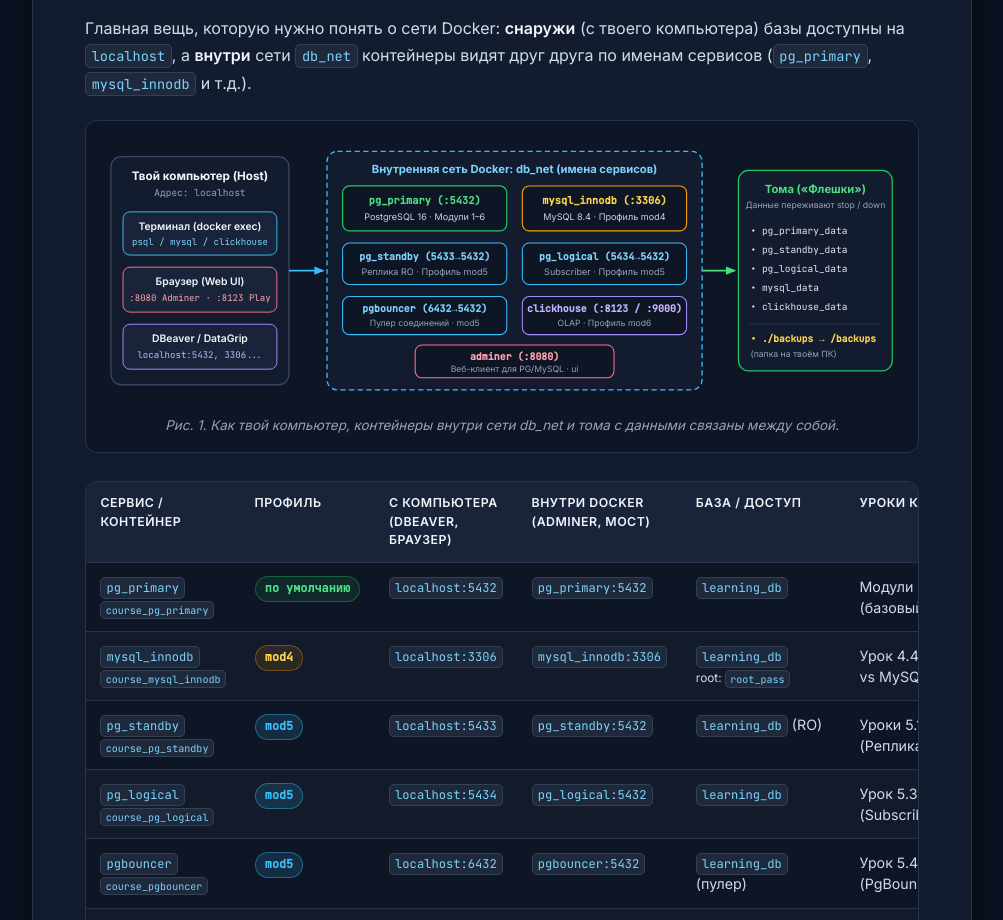
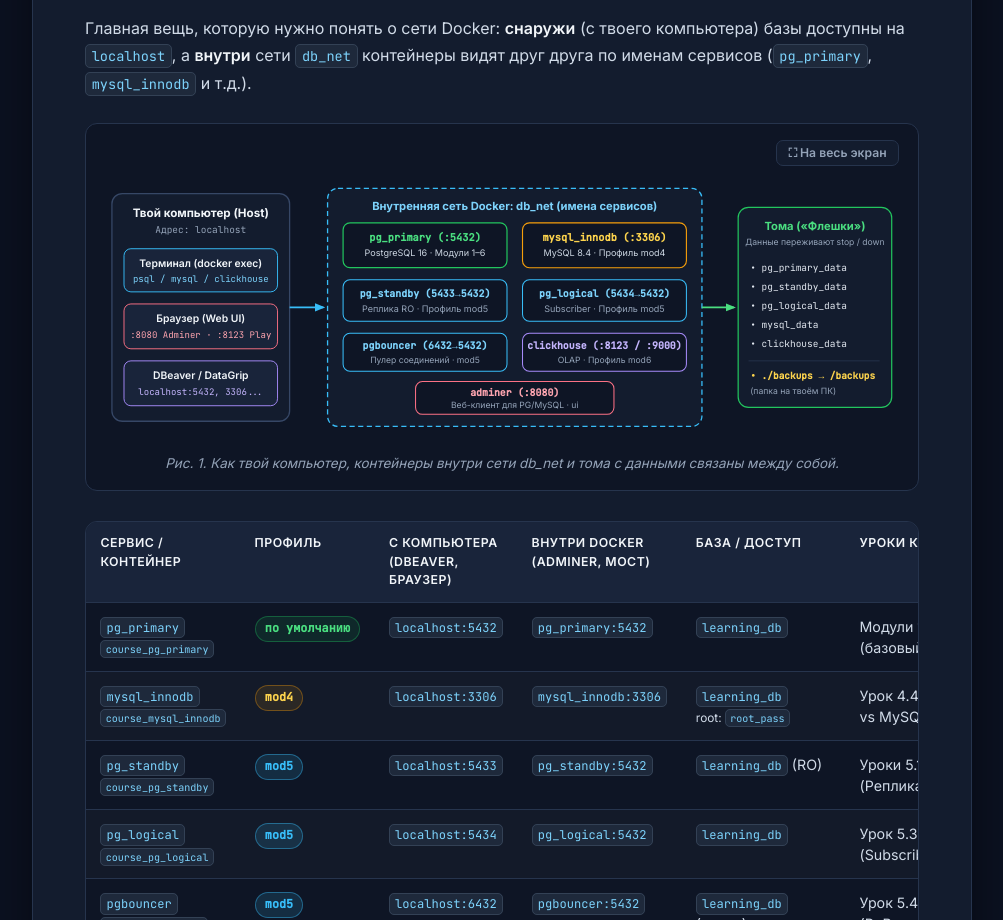
Before and after one commit to kaiser-shaft/db-mastery, a plain HTML site: page docker_guide.html in a window 1280 px wide. Shown: the part 4995-5915 px from the top of the page, without its empty margins (138-1141 px from the left). Drawn offline with Linux system fonts and the light colour scheme; a small style sheet from the web is missing.

Commit message:
refactor(docker-guide): use shared diagram assets

```diff
--- a/docker_guide.html
+++ b/docker_guide.html
@@ -12,6 +12,8 @@
 
   <!-- Highlight.js: тема github-dark (как в уроках курса) -->
   <link rel="stylesheet" href="https://cdn.jsdelivr.net/gh/highlightjs/cdn-release@11.11.1/build/styles/github-dark.min.css" />
+  <!-- Общие стили для диаграмм и полноэкранного просмотрщика -->
+  <link rel="stylesheet" href="assets/diagrams.css" />
 
   <style>
     :root {
@@ -781,29 +783,9 @@
     }
 
     /* ==================== СХЕМА ==================== */
-    .diagram-box {
-      margin: 1.4rem 0 1.75rem;
-      padding: 1.25rem 1.15rem 0.95rem;
-      background: var(--surface-3);
-      border: 1px solid var(--border);
-      border-radius: 12px;
-      text-align: center;
-      overflow-x: auto;
-    }
-
-    .diagram-box svg {
+    .diagram-box .diagram-scroll > svg {
       width: 100%;
       min-width: 680px;
-      height: auto;
-      display: block;
-      margin: 0 auto;
-    }
-
-    .diagram-caption {
-      margin-top: 0.85rem;
-      font-size: 0.84rem;
-      color: var(--muted);
-      font-style: italic;
     }
 
     /* ==================== ВЫНОСКИ (CALLOUTS) ==================== */
@@ -2052,6 +2034,8 @@ LIMIT 5;</code></pre>
 
   <!-- Highlight.js: подсветка кода -->
   <script src="https://cdn.jsdelivr.net/gh/highlightjs/cdn-release@11.11.1/build/highlight.min.js"></script>
+  <!-- Полноэкранный просмотрщик диаграмм -->
+  <script src="assets/diagrams.js" defer></script>
 
   <script>
     document.addEventListener('DOMContentLoaded', () => {
```
